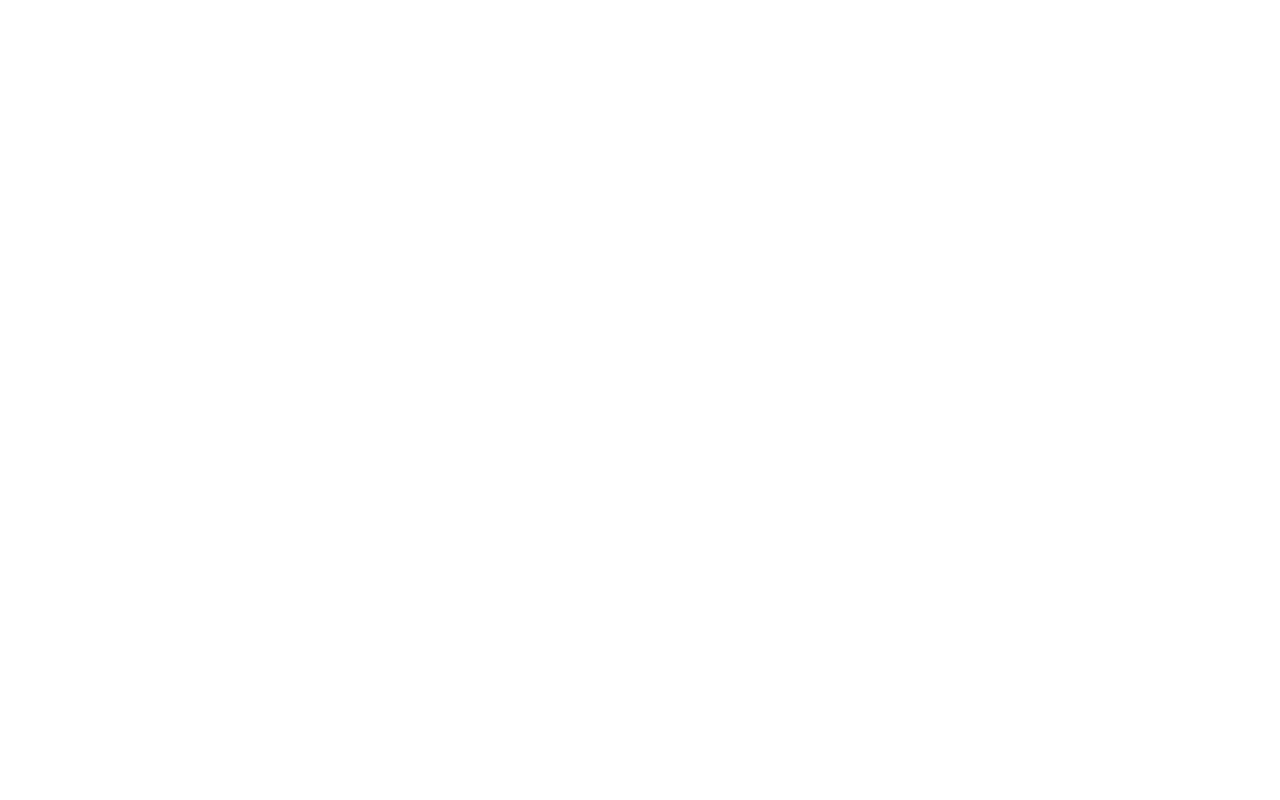
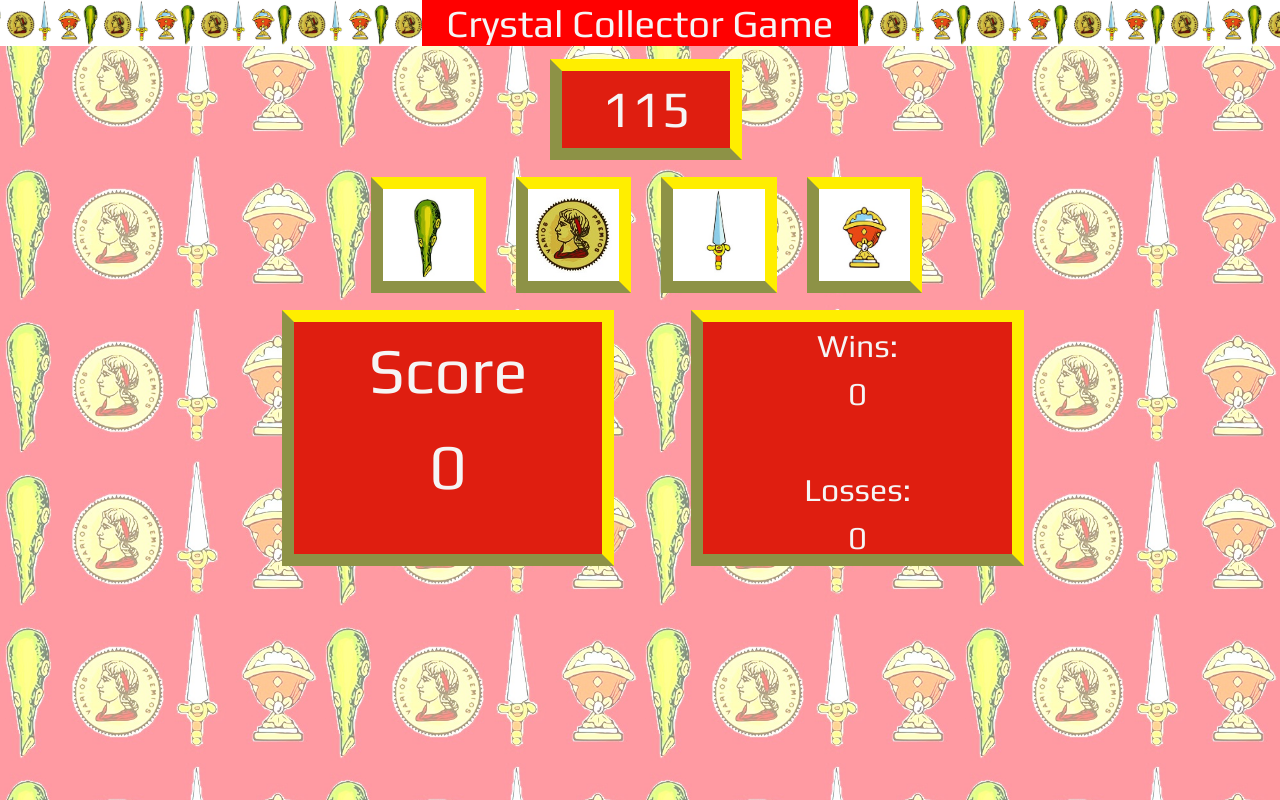
Before and after one commit to jfsilvah/unit-4-game, a plain HTML site: page index.html in a window 1280 px wide. Drawn offline with nearby package versions, Linux system fonts and the light colour scheme.

Commit message:
Front End completed

```diff
--- a/assets/css/custom.css
+++ b/assets/css/custom.css
@@ -0,0 +1,131 @@
+body{
+    background-image: url("../images/baraja_red_transparent.jpg");
+    background-size:25%;
+}
+
+.header_img{
+    background-image: url("../images/baraja_white.jpg");
+    background-size: contain;
+}
+
+#title{
+    text-align: center;
+    background:red;
+    color: whitesmoke;
+    margin: 0 0 0 0;
+    margin-bottom: 0px;
+    font-family: 'Play', sans-serif;
+    font-size: 3vw;
+}
+
+.title_noPadding{
+    padding-left: 0%;
+    padding-right: 0%;
+}
+
+.randomNumber {
+    width: 15%;
+    margin: 1% 0 0 43%;
+    text-align: center;
+    background-color: #df1e10;
+    border: 1vw solid;
+    border-top-color: #ffee00;
+    border-right-color: #ffee00;
+    border-bottom-color: #8d9246;
+    border-left-color: #8d9246;
+    font-size: 4vw;
+    font-family: 'Play', sans-serif;
+    color: whitesmoke;
+}
+
+.buttons {
+    text-align: center;
+    width: 50%;
+    padding-bottom: 5px;
+    padding-top: 5px;
+    margin: 1% 0 0 25%;
+}
+
+.image_content {
+    height: 9vw;
+    width: 9vw;
+    border: 1vw solid;
+    margin: 0 1% 0 3%;
+    border-top-color: #ffee00;
+    border-right-color: #ffee00;
+    border-bottom-color: #8d9246;
+    border-left-color: #8d9246;
+}
+
+#figure1{
+    background: url("../images/bastos.jpg");
+    background-repeat: no-repeat;
+    background-position: 50%;
+    background-size: contain;
+    background-color: white;
+}
+
+#figure2{
+    background: url("../images/oros.jpg");
+    background-repeat: no-repeat;
+    background-position: 50%;
+    background-size: contain;
+    background-color: white;
+}
+
+#figure3{
+    background: url("../images/espadas.jpg");
+    background-repeat: no-repeat;
+    background-position: 50%;
+    background-size: contain;
+    background-color: white;
+}
+
+#figure4{
+    background: url("../images/copas.jpg");
+    background-repeat: no-repeat;
+    background-position: 50%;
+    background-size: contain;
+    background-color: white;
+}
+
+.totalCount {
+    float: left;
+    text-align: center;
+    background-color: #df1e10;
+    border: 1vw solid;
+    border-top-color: #ffee00;
+    border-right-color: #ffee00;
+    border-bottom-color: #8d9246;
+    border-left-color: #8d9246;
+    width: 26vw;
+    height: 20vw;
+    margin: 1% 0 0 22%;
+    font-family: 'Play', sans-serif;
+    font-size: 5vw;
+    color: whitesmoke;
+}
+
+.scoreBoard {
+    float: right;
+    position: relative;
+    text-align: center;
+    width: 26vw;
+    height: 20vw;
+    background-color: #df1e10;
+    border: 1vw solid;
+    border-top-color: #ffee00;
+    border-right-color: #ffee00;
+    border-bottom-color: #8d9246;
+    border-left-color: #8d9246;
+    margin-top: 1%;
+    margin-right: 20%;
+    font-family: 'Play', sans-serif;
+    font-size: 2.5vw;
+    color: whitesmoke;
+
+}
+
+.lineBoard{
+    margin: auto auto;
+}
--- a/index.html
+++ b/index.html
@@ -5,13 +5,46 @@
     <meta name="viewport" content="width=device-width, initial-scale=1.0">
     <meta http-equiv="X-UA-Compatible" content="ie=edge">
     <title>Crystal Collector Game</title>
-    <link href="https://fonts.googleapis.com/css?family=Limelight&display=swap&subset=latin-ext" rel="stylesheet">
+    <link href="https://fonts.googleapis.com/css?family=Play:400,700&display=swap&subset=latin-ext" rel="stylesheet">
     <link rel="stylesheet" href="https://stackpath.bootstrapcdn.com/bootstrap/4.3.1/css/bootstrap.min.css" integrity="sha384-ggOyR0iXCbMQv3Xipma34MD+dH/1fQ784/j6cY/iJTQUOhcWr7x9JvoRxT2MZw1T" crossorigin="anonymous">
     <link rel="stylesheet" type="text/css" href="assets/css/custom.css">
 
 </head>
 <body>
+    <section>
+        <div class="row">
+            <div class="col-lg-4 col-md-4 col-sm-4 header_img"></div>
+            <div class="col-lg-4 col-md-4 col-sm-4 title_noPadding">
+                <h1 id="title">Crystal Collector Game</h1>
+            </div>
+            <div class="col-lg-4 col-md-4 col-sm-4 header_img"></div>
+        </div>
+    </section>
+    <section class="container-fluid px-0">
+        <div class="randomNumber" id="result">
+            115
+        </div>
 
+        <div class="buttons" id="buttonsArray">
+            <button id="figure1" class="image_content"><img src="#" alt=""></button>
+            <button id="figure2" class="image_content"><img src="#" alt=""></button>
+            <button id="figure3" class="image_content"><img src="#" alt=""></button>
+            <button id="figure4" class="image_content"><img src="#" alt=""></button>
+        </div>
+        <div class="totalCount">
+            <div>Score</div>
+            <div id="scoreCount">0</div>
+        </div>
+
+        <div class="scoreBoard">
+            <div>Wins:</div>
+            <div>0</div>
+            <div><br></div>
+            <div>Losses:</div>
+            <div id="losses">0</p>
+        </div>
+
+    </section>
 
 
     <script type="text/javascript" src="assets/javascript/game.js"></script>
```
Also changed, not shown: assets/images/baraja_red_transparent.jpg (added).
